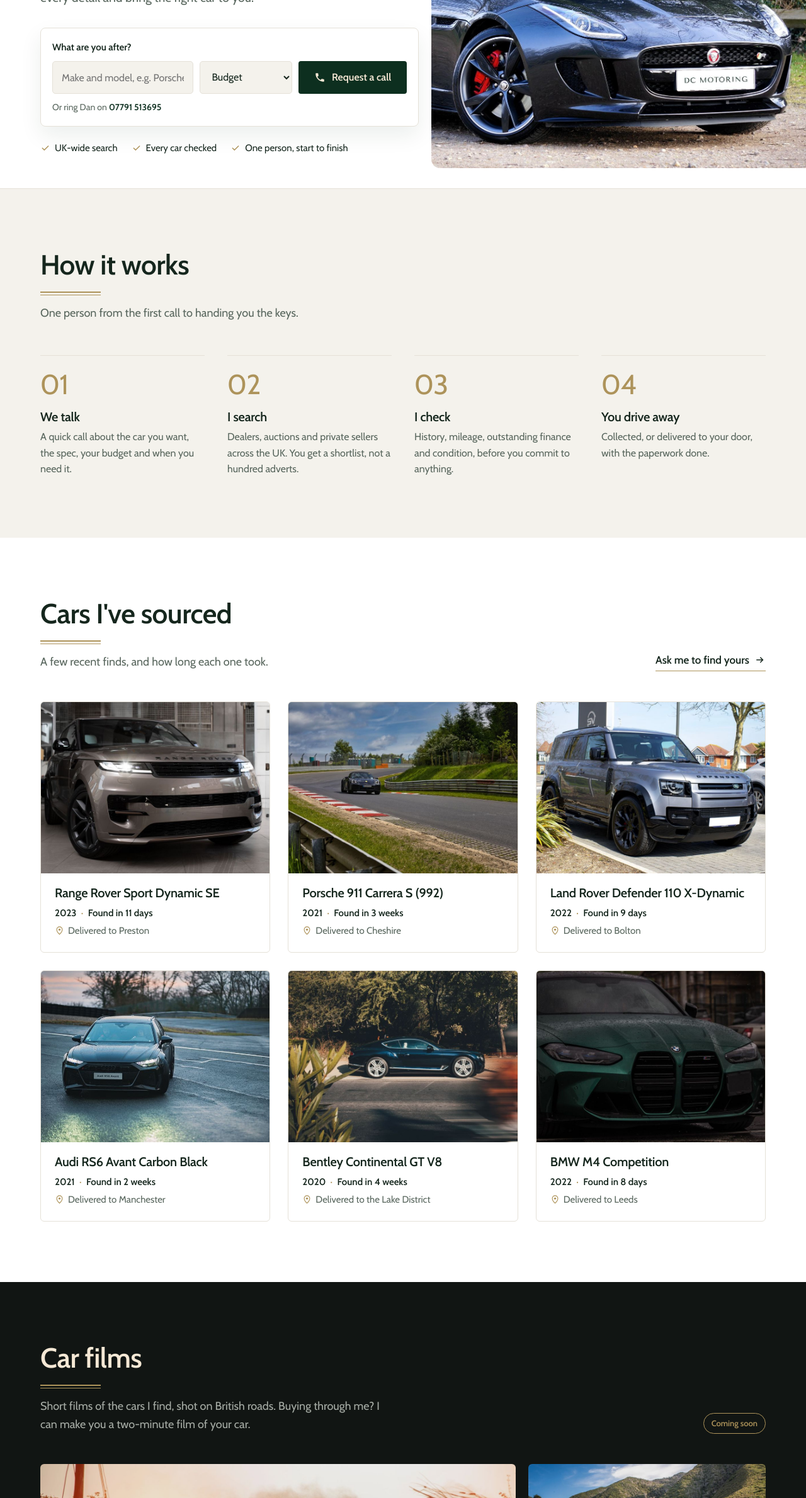
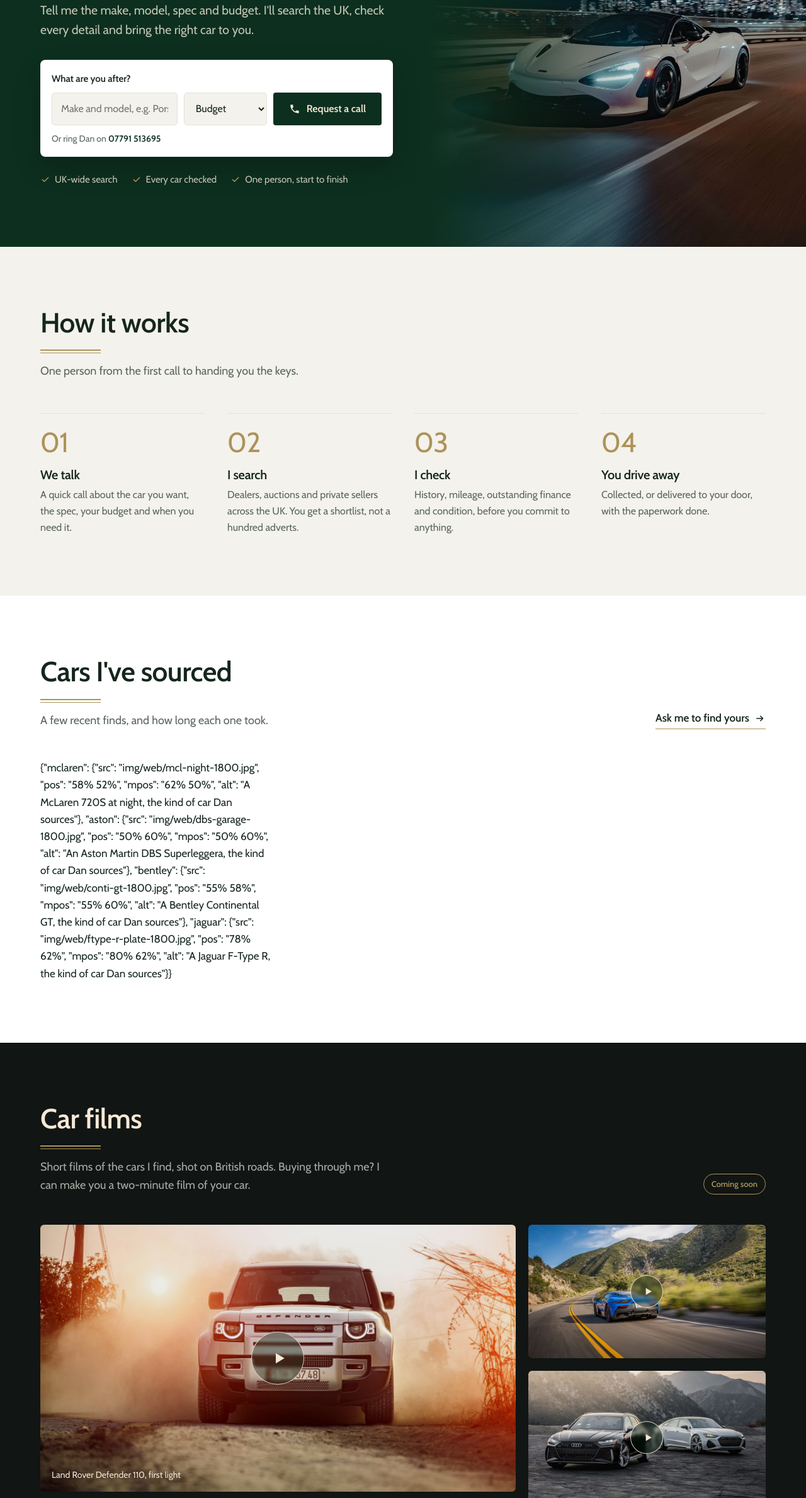
Before and after one commit to tomwilliams92-hue/dc-motoring-preview, a plain HTML site: page index.html in a window 1280 px wide. Shown: the part 421-2800 px from the top of the page at 63% size. Drawn offline with Linux system fonts and the light colour scheme.

Commit message:
Update example website

```diff
--- a/index.html
+++ b/index.html
@@ -1,5 +1,5 @@
 <!doctype html>
-<html lang="en-GB" data-logo="a" data-palette="dan" data-font="cabin">
+<html lang="en-GB" data-logo="a" data-palette="dan" data-font="cabin" data-car="mclaren">
 <head>
 <meta charset="utf-8">
 <meta name="viewport" content="width=device-width, initial-scale=1">
@@ -91,25 +91,25 @@ nav.main a:hover{color:var(--head-ink);border-color:var(--accent)}
 .menu-btn svg{width:28px;height:28px}
 
 /* hero */
-.hero{padding:0;background:var(--hero-bg);color:var(--text);border-bottom:1px solid var(--line);overflow:hidden}
-.hero .wrap{display:grid;grid-template-columns:1fr 1.12fr;align-items:center;gap:20px}
-.hero-text{padding:44px 0 52px;position:relative;z-index:1}
-.hero h1{font-size:clamp(42px,5vw,68px);line-height:1.03;max-width:11ch;color:var(--hero-ink)}
-.hero .lead{font-size:19.5px;color:var(--muted);max-width:29em;margin-top:22px}
-.brief{margin-top:32px;background:var(--hero-bg);border:1px solid var(--line);border-radius:8px;padding:18px;box-shadow:0 14px 34px rgba(13,47,31,.08)}
+.hero{padding:0;display:grid;grid-template-columns:1fr 1.1fr;min-height:640px;background:var(--brand);color:var(--on-brand)}
+.hero-text{display:flex;flex-direction:column;justify-content:center;padding:64px 56px 64px max(24px,calc((100vw - 1200px)/2 + 24px));position:relative;z-index:1}
+.hero h1{font-size:clamp(42px,5vw,68px);line-height:1.03;max-width:11ch;color:var(--on-brand)}
+.hero .lead{font-size:19.5px;color:var(--on-brand-muted);max-width:29em;margin-top:22px}
+.brief{margin-top:32px;background:#fff;border-radius:8px;padding:18px;box-shadow:0 18px 40px rgba(0,0,0,.22);max-width:560px}
 .brief label{display:block;font-weight:600;font-size:15px;margin-bottom:10px;color:var(--text)}
 .brief-row{display:flex;gap:10px}
 .brief input,.brief select{height:52px;font:16px var(--font);color:var(--text);background:var(--surface);border:1px solid var(--line);border-radius:5px;padding:0 14px;outline:none;min-width:0}
 .brief input{flex:1.5}.brief select{flex:.9;cursor:pointer}
-.brief input:focus,.brief select:focus{border-color:var(--hero-ink)}
+.brief input:focus,.brief select:focus{border-color:var(--brand)}
 .brief .btn{height:52px;white-space:nowrap}
 .brief .or{font-size:14px;color:var(--muted);margin-top:10px}
-.brief .or a{color:var(--hero-ink);font-weight:600;text-decoration:none}
-.trust{list-style:none;display:flex;gap:22px;margin:22px 0 0;padding:0;flex-wrap:wrap;font-size:15px}
+.brief .or a{color:var(--brand);font-weight:600;text-decoration:none}
+.trust{list-style:none;display:flex;gap:22px;margin:24px 0 0;padding:0;flex-wrap:wrap;font-size:15px;color:var(--on-brand-muted)}
 .trust li{display:flex;align-items:center;gap:7px}
 .trust svg{width:16px;height:16px;color:var(--accent)}
-.hero-img{margin-right:calc(-1 * max(24px, (100vw - 1200px) / 2 + 24px));align-self:stretch;padding:32px 0;display:flex}
-.hero-img img{width:100%;height:100%;min-height:440px;object-fit:cover;object-position:100% 66%;border-radius:14px 0 0 14px}
+.hero-img{position:relative;overflow:hidden}
+.hero-img img{position:absolute;inset:0;width:100%;height:100%;object-fit:cover;object-position:var(--pos,60% 50%)}
+.hero-img::after{content:"";position:absolute;inset:0;background:linear-gradient(90deg,var(--brand) 0%,color-mix(in srgb,var(--brand) 86%,transparent) 8%,color-mix(in srgb,var(--brand) 66%,transparent) 18%,color-mix(in srgb,var(--brand) 42%,transparent) 30%,color-mix(in srgb,var(--brand) 20%,transparent) 42%,color-mix(in srgb,var(--brand) 6%,transparent) 54%,transparent 64%)}
 .rise{opacity:0;transform:translateY(14px);animation:rise .8s cubic-bezier(.2,.7,.2,1) forwards}
 .rise:nth-child(2){animation-delay:.08s}.rise:nth-child(3){animation-delay:.16s}.rise:nth-child(4){animation-delay:.24s}.rise:nth-child(5){animation-delay:.32s}
 @keyframes rise{to{opacity:1;transform:none}}
@@ -251,8 +251,11 @@ footer li svg{width:17px;height:17px;color:var(--accent)}
   .topbar .tb-hide{display:none}.topbar .wrap{gap:14px}
   .head-cta{display:none}
   .menu-btn{display:block}
-  .hero .wrap{grid-template-columns:1fr;min-height:0;gap:0}
-  .hero-text{padding:22px 0 6px}
+  .hero{grid-template-columns:1fr;min-height:0}
+  .hero-img{order:-1;aspect-ratio:4/3.1}
+  .hero-img img{object-position:var(--mpos,60% 50%)}
+  .hero-img::after{background:linear-gradient(0deg,var(--brand) 0%,color-mix(in srgb,var(--brand) 75%,transparent) 10%,color-mix(in srgb,var(--brand) 40%,transparent) 24%,color-mix(in srgb,var(--brand) 12%,transparent) 38%,transparent 50%)}
+  .hero-text{padding:8px 16px 48px}
   .hero h1{font-size:40px}
   .hero .lead{font-size:18px;margin-top:16px}
   .brief{padding:14px;margin-top:24px}
@@ -260,8 +263,6 @@ footer li svg{width:17px;height:17px;color:var(--accent)}
   .brief input,.brief select{flex:none;height:50px}
   .brief .btn{width:100%;justify-content:center}
   .trust{gap:8px 18px;font-size:14px}
-  .hero-img{margin:0 -16px;padding:8px 0 0}
-  .hero-img img{min-height:0;aspect-ratio:3/2;border-radius:0;object-position:85% 66%}
   .grid3{grid-template-columns:1fr;gap:20px;margin-top:32px}
   .steps{grid-template-columns:1fr;margin-top:36px;row-gap:28px}
   .num{font-size:36px}
@@ -289,6 +290,7 @@ footer li svg{width:17px;height:17px;color:var(--accent)}
   <b>Example website for Dan</b>
   <div class="grp"><span>Logo</span><button data-set="logo" data-val="a" title="Your monogram">A</button><button data-set="logo" data-val="b" title="The GT">B</button><button data-set="logo" data-val="c" title="Signature and GT">C</button><button data-set="logo" data-val="d" title="Your name">D</button><button data-set="logo" data-val="e" title="Signature">E</button><button data-set="logo" data-val="f" title="Modern">F</button></div>
   <div class="grp"><span>Colours</span><button data-set="palette" data-val="dan">Your green</button><button data-set="palette" data-val="classic">Classic racing green</button></div>
+  <div class="grp gcar"><span>Car</span><button data-set="car" data-val="mclaren">McLaren</button><button data-set="car" data-val="aston">Aston Martin</button><button data-set="car" data-val="bentley">Bentley</button><button data-set="car" data-val="jaguar">Jaguar</button></div>
   <div class="grp gfont"><span>Font</span><button data-set="font" data-val="cabin">Cabin</button><button data-set="font" data-val="jost">Jost</button><button data-set="font" data-val="serif">Serif</button></div>
   <span class="note">Example website by Tomoni. Not live yet. Wording and most photos are examples.</span>
 </div>
@@ -321,7 +323,6 @@ footer li svg{width:17px;height:17px;color:var(--accent)}
 
 <main id="top">
 <section class="hero">
-  <div class="wrap">
     <div class="hero-text">
       <h1 class="rise">The car you want, found for you.</h1>
       <p class="lead rise">Tell me the make, model, spec and budget. I'll search the UK, check every detail and bring the right car to you.</p>
@@ -336,8 +337,7 @@ footer li svg{width:17px;height:17px;color:var(--accent)}
       </form>
       <ul class="trust rise"><li><svg viewBox="0 0 24 24" aria-hidden="true"><path d="m5 12.5 4.5 4.5L19 7.5" fill="none" stroke="currentColor" stroke-width="2.2" stroke-linecap="round" stroke-linejoin="round"/></svg>UK-wide search</li><li><svg viewBox="0 0 24 24" aria-hidden="true"><path d="m5 12.5 4.5 4.5L19 7.5" fill="none" stroke="currentColor" stroke-width="2.2" stroke-linecap="round" stroke-linejoin="round"/></svg>Every car checked</li><li><svg viewBox="0 0 24 24" aria-hidden="true"><path d="m5 12.5 4.5 4.5L19 7.5" fill="none" stroke="currentColor" stroke-width="2.2" stroke-linecap="round" stroke-linejoin="round"/></svg>One person, start to finish</li></ul>
     </div>
-    <div class="hero-img"><img src="img/web/ftype-r-plate-1800.jpg" alt="A Jaguar F-Type R, the kind of car Dan sources"></div>
-  </div>
+    <div class="hero-img"><img src="img/web/mcl-night-1800.jpg" alt="A McLaren 720S at night, the kind of car Dan sources"></div>
 </section>
 
 <section id="how" class="alt">
@@ -376,55 +376,7 @@ footer li svg{width:17px;height:17px;color:var(--accent)}
       <div><h2>Cars I've sourced</h2><span class="coach"></span><p class="intro">A few recent finds, and how long each one took.</p></div>
       <a class="link" href="#call">Ask me to find yours <svg viewBox="0 0 24 24" aria-hidden="true"><path d="M5 12h13m-5-5 5 5-5 5" fill="none" stroke="currentColor" stroke-width="2" stroke-linecap="round" stroke-linejoin="round"/></svg></a>
     </div>
-    <div class="grid3">
-      <article class="car">
-        <div class="car-img"><img src="img/web/rrs-2023-900.jpg" alt="Range Rover Sport Dynamic SE" loading="lazy"></div>
-        <div class="car-body">
-          <h3>Range Rover Sport Dynamic SE</h3>
-          <p class="meta">2023 <span>·</span> Found in 11 days</p>
-          <p class="where"><svg viewBox="0 0 24 24" aria-hidden="true"><path d="M12 22s7-6.2 7-12a7 7 0 0 0-14 0c0 5.8 7 12 7 12z" fill="none" stroke="currentColor" stroke-width="1.8"/><circle cx="12" cy="10" r="2.6" fill="currentColor"/></svg>Delivered to Preston</p>
-        </div>
-      </article>
-      <article class="car">
-        <div class="car-img"><img src="img/web/p992-ring-900.jpg" alt="Porsche 911 Carrera S (992)" loading="lazy"></div>
-        <div class="car-body">
-          <h3>Porsche 911 Carrera S (992)</h3>
-          <p class="meta">2021 <span>·</span> Found in 3 weeks</p>
-          <p class="where"><svg viewBox="0 0 24 24" aria-hidden="true"><path d="M12 22s7-6.2 7-12a7 7 0 0 0-14 0c0 5.8 7 12 7 12z" fill="none" stroke="currentColor" stroke-width="1.8"/><circle cx="12" cy="10" r="2.6" fill="currentColor"/></svg>Delivered to Cheshire</p>
-        </div>
-      </article>
-      <article class="car">
-        <div class="car-img"><img src="img/web/defender-110-900.jpg" alt="Land Rover Defender 110 X-Dynamic" loading="lazy"></div>
-        <div class="car-body">
-          <h3>Land Rover Defender 110 X-Dynamic</h3>
-          <p class="meta">2022 <span>·</span> Found in 9 days</p>
-          <p class="where"><svg viewBox="0 0 24 24" aria-hidden="true"><path d="M12 22s7-6.2 7-12a7 7 0 0 0-14 0c0 5.8 7 12 7 12z" fill="none" stroke="currentColor" stroke-width="1.8"/><circle cx="12" cy="10" r="2.6" fill="currentColor"/></svg>Delivered to Bolton</p>
-        </div>
-      </article>
-      <article class="car">
-        <div class="car-img"><img src="img/web/rs6-dusk-900.jpg" alt="Audi RS6 Avant Carbon Black" loading="lazy"></div>
-        <div class="car-body">
-          <h3>Audi RS6 Avant Carbon Black</h3>
-          <p class="meta">2021 <span>·</span> Found in 2 weeks</p>
-          <p class="where"><svg viewBox="0 0 24 24" aria-hidden="true"><path d="M12 22s7-6.2 7-12a7 7 0 0 0-14 0c0 5.8 7 12 7 12z" fill="none" stroke="currentColor" stroke-width="1.8"/><circle cx="12" cy="10" r="2.6" fill="currentColor"/></svg>Delivered to Manchester</p>
-        </div>
-      </article>
-      <article class="car">
-        <div class="car-img"><img src="img/web/conti-gt-900.jpg" alt="Bentley Continental GT V8" loading="lazy"></div>
-        <div class="car-body">
-          <h3>Bentley Continental GT V8</h3>
-          <p class="meta">2020 <span>·</span> Found in 4 weeks</p>
-          <p class="where"><svg viewBox="0 0 24 24" aria-hidden="true"><path d="M12 22s7-6.2 7-12a7 7 0 0 0-14 0c0 5.8 7 12 7 12z" fill="none" stroke="currentColor" stroke-width="1.8"/><circle cx="12" cy="10" r="2.6" fill="currentColor"/></svg>Delivered to the Lake District</p>
-        </div>
-      </article>
-      <article class="car">
-        <div class="car-img"><img src="img/web/bmw-green-900.jpg" alt="BMW M4 Competition" loading="lazy"></div>
-        <div class="car-body">
-          <h3>BMW M4 Competition</h3>
-          <p class="meta">2022 <span>·</span> Found in 8 days</p>
-          <p class="where"><svg viewBox="0 0 24 24" aria-hidden="true"><path d="M12 22s7-6.2 7-12a7 7 0 0 0-14 0c0 5.8 7 12 7 12z" fill="none" stroke="currentColor" stroke-width="1.8"/><circle cx="12" cy="10" r="2.6" fill="currentColor"/></svg>Delivered to Leeds</p>
-        </div>
-      </article>
+    <div class="grid3">{"mclaren": {"src": "img/web/mcl-night-1800.jpg", "pos": "58% 52%", "mpos": "62% 50%", "alt": "A McLaren 720S at night, the kind of car Dan sources"}, "aston": {"src": "img/web/dbs-garage-1800.jpg", "pos": "50% 60%", "mpos": "50% 60%", "alt": "An Aston Martin DBS Superleggera, the kind of car Dan sources"}, "bentley": {"src": "img/web/conti-gt-1800.jpg", "pos": "55% 58%", "mpos": "55% 60%", "alt": "A Bentley Continental GT, the kind of car Dan sources"}, "jaguar": {"src": "img/web/ftype-r-plate-1800.jpg", "pos": "78% 62%", "mpos": "80% 62%", "alt": "A Jaguar F-Type R, the kind of car Dan sources"}}
     </div>
   </div>
 </section>
@@ -551,13 +503,15 @@ footer li svg{width:17px;height:17px;color:var(--accent)}
 
 <script>
 const H = document.documentElement, Q = new URLSearchParams(location.search);
-['logo','palette','font'].forEach(k => { if (Q.get(k)) H.dataset[k] = Q.get(k); });
+['logo','palette','font','car'].forEach(k => { if (Q.get(k)) H.dataset[k] = Q.get(k); });
+const CARS = {"mclaren": {"src": "img/web/mcl-night-1800.jpg", "pos": "58% 52%", "mpos": "62% 50%", "alt": "A McLaren 720S at night, the kind of car Dan sources"}, "aston": {"src": "img/web/dbs-garage-1800.jpg", "pos": "50% 60%", "mpos": "50% 60%", "alt": "An Aston Martin DBS Superleggera, the kind of car Dan sources"}, "bentley": {"src": "img/web/conti-gt-1800.jpg", "pos": "55% 58%", "mpos": "55% 60%", "alt": "A Bentley Continental GT, the kind of car Dan sources"}, "jaguar": {"src": "img/web/ftype-r-plate-1800.jpg", "pos": "78% 62%", "mpos": "80% 62%", "alt": "A Jaguar F-Type R, the kind of car Dan sources"}};
+function setCar(){ const c = CARS[H.dataset.car] || CARS.mclaren, i = document.querySelector('.hero-img img'); i.src = c.src; i.alt = c.alt; i.style.setProperty('--pos', c.pos); i.style.setProperty('--mpos', c.mpos); }
 function mark(){ document.querySelectorAll('.mock button').forEach(b => b.classList.toggle('on', H.dataset[b.dataset.set] === b.dataset.val)); }
 document.querySelectorAll('.mock button').forEach(b => b.onclick = () => {
-  H.dataset[b.dataset.set] = b.dataset.val; mark();
+  H.dataset[b.dataset.set] = b.dataset.val; mark(); if (b.dataset.set === 'car') setCar();
   const u = new URL(location); u.searchParams.set(b.dataset.set, b.dataset.val); history.replaceState(null, '', u);
 });
-mark();
+mark(); setCar();
 document.querySelectorAll('.times button').forEach(b => b.onclick = () => { document.querySelectorAll('.times button').forEach(x => x.classList.remove('on')); b.classList.add('on'); });
 function brief(e){ e.preventDefault(); const m = document.getElementById('bm').value.trim(), b = document.getElementById('bb').value; document.getElementById('w').value = [m, b].filter(Boolean).join(', '); document.getElementById('call').scrollIntoView({behavior:'smooth'}); setTimeout(() => document.getElementById('n').focus({preventScroll:true}), 500); return false; }
 function sent(e){ e.preventDefault(); const n = document.getElementById('n').value.trim().split(' ')[0]; document.getElementById('tn').textContent = n ? ', ' + n : ''; document.getElementById('form').classList.add('done'); return false; }
```
Also changed, not shown: img/share.jpg, img/web/conti-gt-1800.jpg (added), img/web/dbs-garage-1800.jpg (added), img/web/mcl-night-1800.jpg (added).
